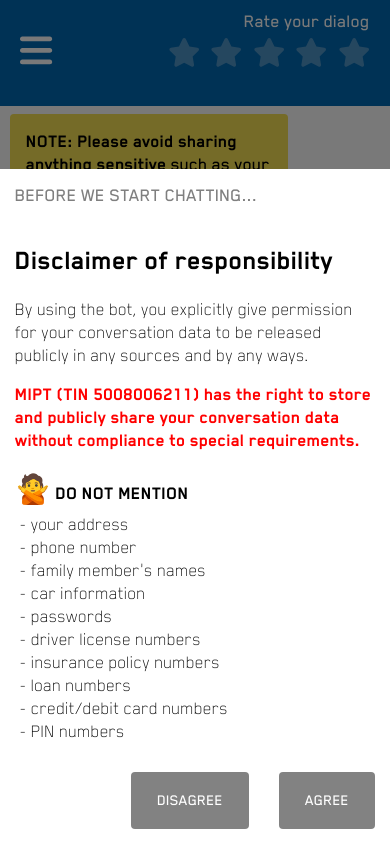
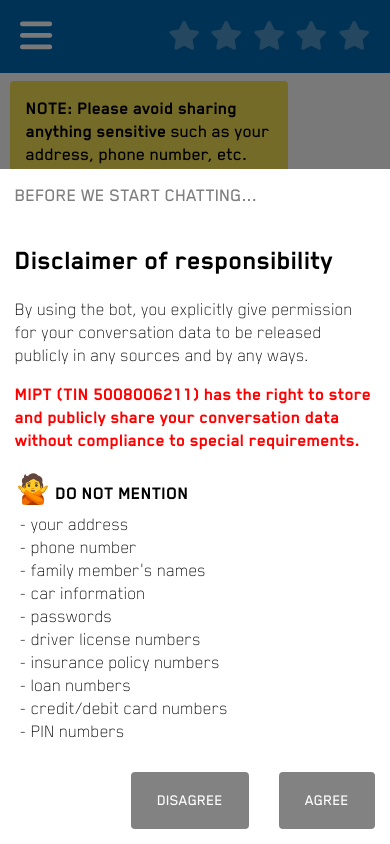
Before and after one commit to deeppavlov/dream-landing, a Next.js app: page / in a window 390 px wide. Built offline with nearby package versions, Linux system fonts and the light colour scheme.

Commit message:
feat: make top bar smaller on mobile

```diff
--- a/components/Sidebar.tsx
+++ b/components/Sidebar.tsx
@@ -15,11 +15,12 @@ import ActionBtn from "./ActionBtn";
 import { usePopup } from "./Popup";
 
 const Sidebar: FC<{
+  open: boolean;
+  onClose: () => void;
   onScreenshot?: () => void;
   onReset?: () => void;
   onDownload?: () => void;
-}> = ({ onScreenshot, onReset }) => {
-  const [isOpen, setOpen] = useState(false);
+}> = ({ open, onClose, onScreenshot, onReset }) => {
   const { show } = usePopup();
 
   const [renderFloating, setFloating] = useState(false);
@@ -32,16 +33,12 @@ const Sidebar: FC<{
 
   const elem = (
     <>
-      <div className={styles["hamburger"]} onClick={() => setOpen(true)}>
-        <FontAwesomeIcon icon={faBars} onClick={() => setOpen(false)} />
-      </div>
-
       <div
         className={`${styles["sidebar"]} ${
-          isOpen ? styles["sidebar-open"] : ""
+          open ? styles["sidebar-open"] : ""
         }`}
       >
-        <div className={styles["back-arrow"]} onClick={() => setOpen(false)}>
+        <div className={styles["back-arrow"]} onClick={() => onClose()}>
           <FontAwesomeIcon icon={faClose} />
         </div>
 
@@ -93,7 +90,7 @@ const Sidebar: FC<{
           </a>
         </div>
       </div>
-      <div className={styles["overlay"]} onClick={() => setOpen(false)} />
+      <div className={styles["overlay"]} onClick={() => onClose()} />
     </>
   );
 
--- a/components/StarsRating.tsx
+++ b/components/StarsRating.tsx
@@ -15,6 +15,7 @@ const StarsRating: FC<{
   animate?: boolean;
   inactiveStarColor?: string;
   starsMargin?: string;
+  compactOnMobile?: boolean;
 }> = ({
   rating,
   setRating,
@@ -23,6 +24,7 @@ const StarsRating: FC<{
   showFeedbackLink = false,
   inactiveStarColor = "#fbfbfb4f",
   starsMargin = "5px",
+  compactOnMobile = false,
 }) => {
   const { setAnchor, ...tooltipProps } = useTooltip();
   const { show } = usePopup();
@@ -36,7 +38,9 @@ const StarsRating: FC<{
 
   return (
     <div className={styles["stars-cont"]}>
+      <span className={compactOnMobile ? styles["only-desktop"] : ""}>
         Rate your dialog
+      </span>
       <div
         ref={setAnchor}
         className={styles["stars"]}
@@ -58,11 +62,13 @@ const StarsRating: FC<{
             />
           ))}
       </div>
+      <span className={compactOnMobile ? styles["only-desktop"] : ""}>
         {showFeedbackLink && (
           <span style={{ visibility: canRate ? "visible" : "hidden" }}>
             or <a onClick={() => show("feedback")}>leave feedback</a>
           </span>
         )}
+      </span>
       {showTooltip && (
         <Tooltip {...tooltipProps}>Start a dialog before rating</Tooltip>
       )}
--- a/components/sidebar.module.css
+++ b/components/sidebar.module.css
@@ -13,15 +13,6 @@
   padding: 64px 20px 20px 20px;
   border-radius: 15px 15px 0 0;
   transition: left linear 0.2s;
-}
-
-.hamburger {
-  display: none;
-  color: white;
-  position: absolute;
-  top: 25px;
-  left: 20px;
-  font-size: 2.3em;
 }
 
 .back-arrow {
@@ -64,10 +55,6 @@
     left: -100%;
   }
 
-  .hamburger {
-    display: block;
-  }
-
   .sidebar-open {
     left: 0;
   }
@@ -97,7 +84,7 @@
 
 .sidebar hr {
   width: 100%;
-  border-top: 1px solid #F2F2F2;
+  border-top: 1px solid #f2f2f2;
   border-bottom: none;
 }
 
--- a/components/starsrating.module.css
+++ b/components/starsrating.module.css
@@ -11,3 +11,10 @@
   text-decoration: underline;
   cursor: pointer;
 }
+
+
+@media screen and (max-width: 800px) {
+  .only-desktop {
+    display: none;
+  }
+}
--- a/pages/chat.module.css
+++ b/pages/chat.module.css
@@ -6,10 +6,27 @@
 .top-bar {
   background-color: #0069b3;
   display: flex;
-  flex-direction: row-reverse;
+  flex-direction: row;
+  align-items: center;
   text-align: right;
   padding: 10px 20px;
   color: white;
+}
+
+.top-bar > *:last-child {
+  margin-left: auto;
+}
+
+.hamburger {
+  display: none;
+  color: white;
+  font-size: 2.3em;
+}
+
+@media screen and (max-width: 800px) {
+  .hamburger {
+    display: block;
+  }
 }
 
 .content {
--- a/pages/index.tsx
+++ b/pages/index.tsx
@@ -25,6 +25,8 @@ import { PopupProvider } from "../components/Popup";
 import { ReactionsPopup } from "../components/MessageReaction";
 // import DisclaimerHover from "../components/DisclaimerHover";
 import useStored from "../hooks/useStored";
+import { FontAwesomeIcon } from "@fortawesome/react-fontawesome";
+import { faBars } from "@fortawesome/free-solid-svg-icons";
 
 export const TextareaAutosize = React.forwardRef<
   HTMLTextAreaElement,
@@ -98,10 +100,19 @@ const Chat: NextPage = () => {
     inputRef.current?.focus();
   }, []);
 
+  const [sidebarOpen, setSidebarOpen] = useState(false);
+
   return (
     <PopupProvider>
       <div className={`page ${styles["chat-page"]}`}>
         <div className={styles["top-bar"]}>
+          <div
+            className={styles["hamburger"]}
+            onClick={() => setSidebarOpen((open) => !open)}
+          >
+            <FontAwesomeIcon icon={faBars} />
+          </div>
+
           <StarsRating
             rating={rating}
             setRating={setRating}
@@ -112,6 +123,7 @@ const Chat: NextPage = () => {
             }
             canRate={!!dialogId}
             showFeedbackLink
+            compactOnMobile
           />
         </div>
 
@@ -126,7 +138,12 @@ const Chat: NextPage = () => {
 
         <div className={styles["content"]}>
           <div className={styles["sidebar-holder"]}>
-            <Sidebar onScreenshot={getChatPic} onReset={reset}></Sidebar>
+            <Sidebar
+              open={sidebarOpen}
+              onClose={() => setSidebarOpen(false)}
+              onScreenshot={getChatPic}
+              onReset={reset}
+            ></Sidebar>
           </div>
 
           <div className={styles["chat-cont"]}>
```
Lines whose indentation alone changed are shown as unchanged.
